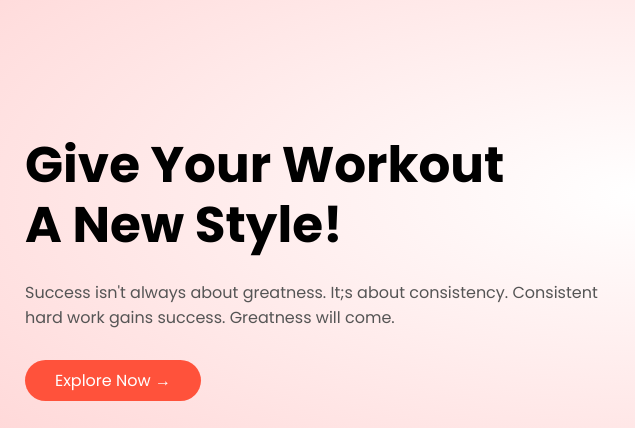
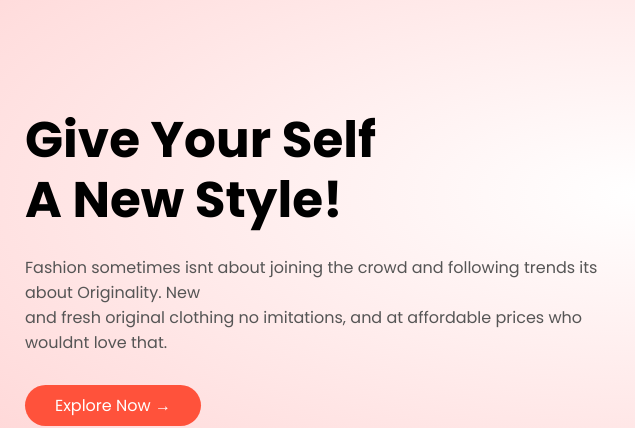
Before and after one commit to KingJ89/E-commerce-store, a plain HTML site: page Ecommerce-master/index.html in a window 1280 px wide. Shown: the part 86-514 px from the top of the page, 0-635 px from the left. Drawn offline with Linux system fonts and the light colour scheme.

Commit message:
task 0 complete

```diff
--- a/Ecommerce-master/index.html
+++ b/Ecommerce-master/index.html
@@ -4,7 +4,7 @@
 <head>
     <meta charset="UTF-8">
     <meta name="viewport" content="width=device-width, initial-scale=1.0">
-    <title>RedStore | Ecommerce Website Design</title>
+    <title>SALOMYS CLOTHING | Ecommerce Store</title>
     <link rel="stylesheet" href="style.css">
     <link href="https://fonts.googleapis.com/css2?family=Poppins:wght@300;400;500;600;700&display=swap"
         rel="stylesheet">
@@ -33,9 +33,8 @@
             </div>
             <div class="row">
                 <div class="col-2">
-                    <h1>Give Your Workout <br> A New Style!</h1>
-                    <p>Success isn't always about greatness. It;s about consistency. Consistent <br> hard work gains
-                        success. Greatness will come.</p>
+                    <h1>Give Your Self <br> A New Style!</h1>
+                    <p>Fashion sometimes isnt about joining the crowd and following trends its about Originality. New <br> and fresh original clothing no imitations, and at affordable prices who wouldnt love that.</p>
                     <a href="" class="btn">Explore Now &#8594;</a>
                 </div>
                 <div class="col-2">
```
